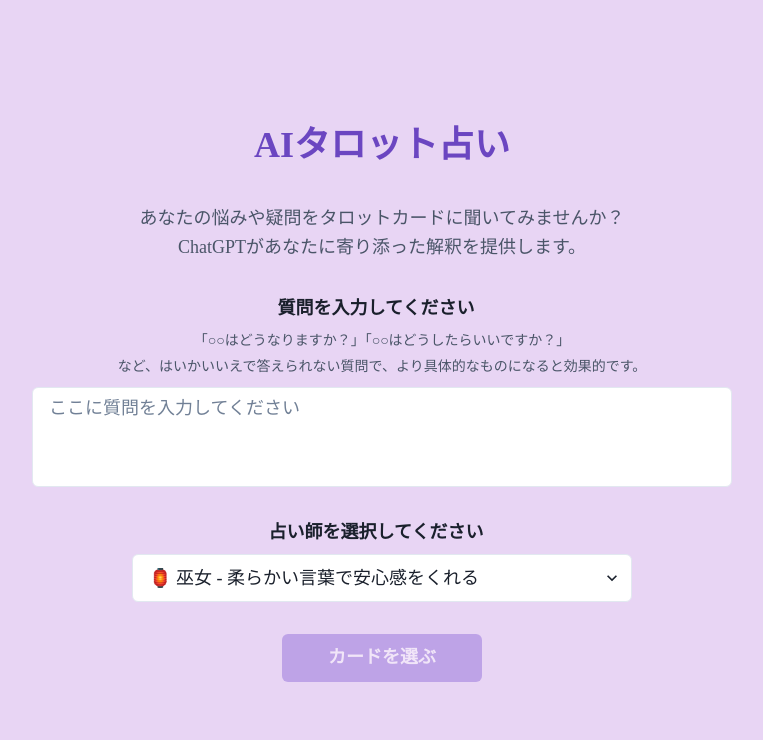
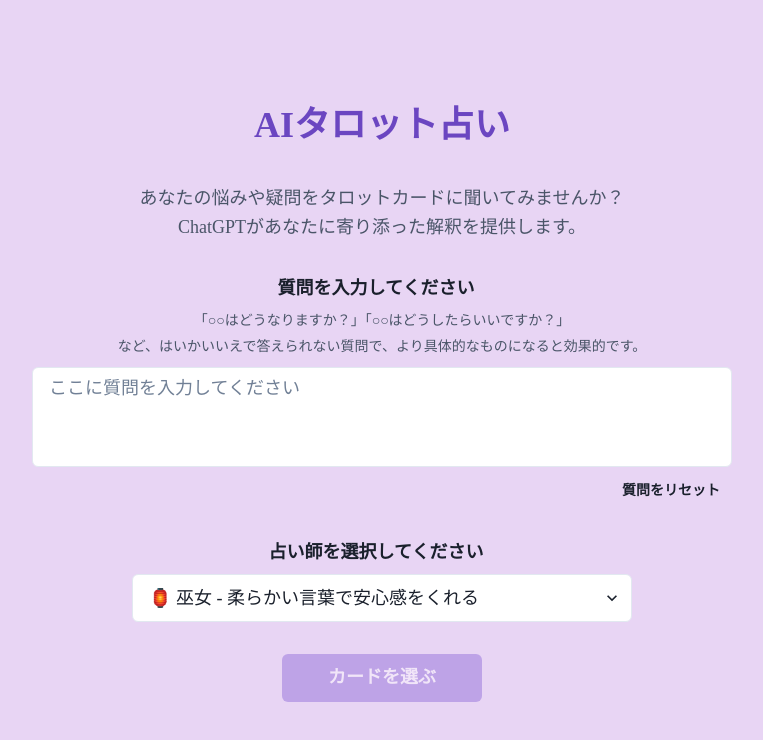
Before and after one commit to sora-00/tarot-app, a Next.js app: page / in a window 1280 px wide. Shown: the top 740 px of the page, without its empty margins (258-1021 px from the left). Built offline with nearby package versions, Linux system fonts and the light colour scheme; a web font is replaced by a local one.

Commit message:
fix:もう一度占うで内容保存,リセットボタン追加

```diff
--- a/src/app/page.tsx
+++ b/src/app/page.tsx
@@ -22,6 +22,7 @@ export default function Home() {
       <QuestionForm
         question={question}
         onQuestionChange={setQuestion}
+        onReset={() => setQuestion("")}
       />
 
       <FortuneTellerSelect
--- a/src/components/container/top/QuestionForm.tsx
+++ b/src/components/container/top/QuestionForm.tsx
@@ -1,9 +1,10 @@
-import { Text, Textarea, FormControl, FormLabel, Box } from "@chakra-ui/react"
+import { Text, Textarea, FormControl, FormLabel, Box, Button } from "@chakra-ui/react"
 import { useRef, useEffect } from "react"
 
 type Props = {
   question: string
   onQuestionChange: (question: string) => void
+  onReset?: () => void
 }
 
 export function QuestionForm(props: Props) {
@@ -33,7 +34,8 @@ export function QuestionForm(props: Props) {
           など、はいかいいえで答えられない質問で、より具体的なものになると効果的です。
         </Text>
       </Box>
-      <Box display="flex" justifyContent="center">
+      <Box display="flex" flexDirection="column" alignItems="center" gap={2} w="100%" maxW="700px" mx="auto">
+        <Box display="flex" justifyContent="center" w="100%">
           <Textarea
             ref={textareaRef}
             bg="white"
@@ -42,12 +44,23 @@ export function QuestionForm(props: Props) {
             placeholder="ここに質問を入力してください"
             size="lg"
             w="100%"
-          maxW="700px"
             minH="100px"
             resize="none"
             overflowY="auto"
           />
         </Box>
+        {props.onReset && (
+          <Button
+            size="sm"
+            variant="ghost"
+            colorScheme="gray"
+            alignSelf="flex-end"
+            onClick={props.onReset}
+          >
+            質問をリセット
+          </Button>
+        )}
+      </Box>
     </FormControl>
   )
 }
--- a/src/hooks/use-screen-tarot-question.ts
+++ b/src/hooks/use-screen-tarot-question.ts
@@ -1,4 +1,4 @@
-import { useState } from "react"
+import { useState, useEffect } from "react"
 import { useRouter } from "next/navigation"
 import { SESSION_STORAGE_KEYS } from "@/constants/session-storage"
 
@@ -6,6 +6,14 @@ export function useTarotQuestion() {
   const [question, setQuestion] = useState("")
   const [selectedFortuneTeller, setSelectedFortuneTeller] = useState("miko")
   const router = useRouter()
+
+  // 「もう一度占う」でtopに戻ったときに相談内容を復元
+  useEffect(() => {
+    const savedQuestion = sessionStorage.getItem(SESSION_STORAGE_KEYS.TAROT_QUESTION)
+    const savedFortuneTeller = sessionStorage.getItem(SESSION_STORAGE_KEYS.SELECTED_FORTUNE_TELLER)
+    if (savedQuestion) setQuestion(savedQuestion)
+    if (savedFortuneTeller) setSelectedFortuneTeller(savedFortuneTeller)
+  }, [])
 
   const startDivination = () => {
     if (!question.trim() || !selectedFortuneTeller) {
```
Lines whose indentation alone changed are shown as unchanged.
